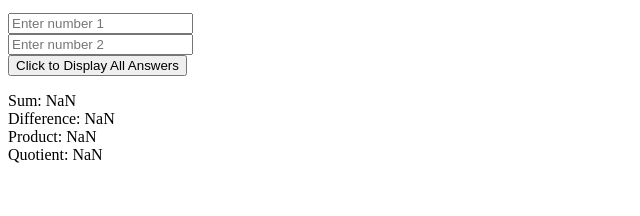
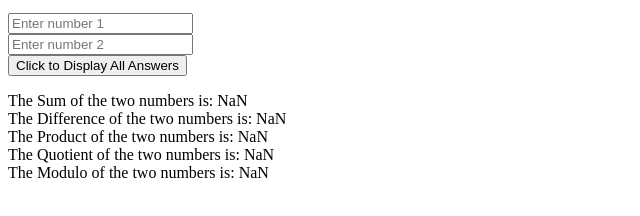
Before and after one commit to FrancisGecobx/WebSys, a plain HTML site: page 261WebSystem/pages/Arithmetic.html in a window 1280 px wide. Both pictures are taken after a click on the button "Click to Display All Answers". Shown: the part 104-320 px from the top of the page, without its empty margins (0-640 px from the left). Drawn offline with Linux system fonts and the light colour scheme.

Commit message:
finalize

```diff
--- a/261WebSystem/pages/Arithmetic.html
+++ b/261WebSystem/pages/Arithmetic.html
@@ -23,11 +23,16 @@
         var sum = num1 + num2;
         var diff = num1 - num2;
         var product = num1 * num2;
+        var modulo = num1 % num2;
         if (num2 === 0) {
             document.getElementById("result").innerHTML = "Cannot divide by 0";
             return;
         }
         var quotient = num1 / num2;
-        document.getElementById("result").innerHTML = "Sum: " + sum + "<br/>Difference: " + diff + "<br/>Product: " + product + "<br/>Quotient: " + quotient;
+        document.getElementById("result").innerHTML = "The Sum of the two numbers is: " + sum +
+                                                      "<br/>The Difference of the two numbers is: " + diff +
+                                                      "<br/>The Product of the two numbers is: " + product +
+                                                      "<br/>The Quotient of the two numbers is: " + quotient +
+                                                      "<br/>The Modulo of the two numbers is: " + modulo;
     }
 </script>
```
